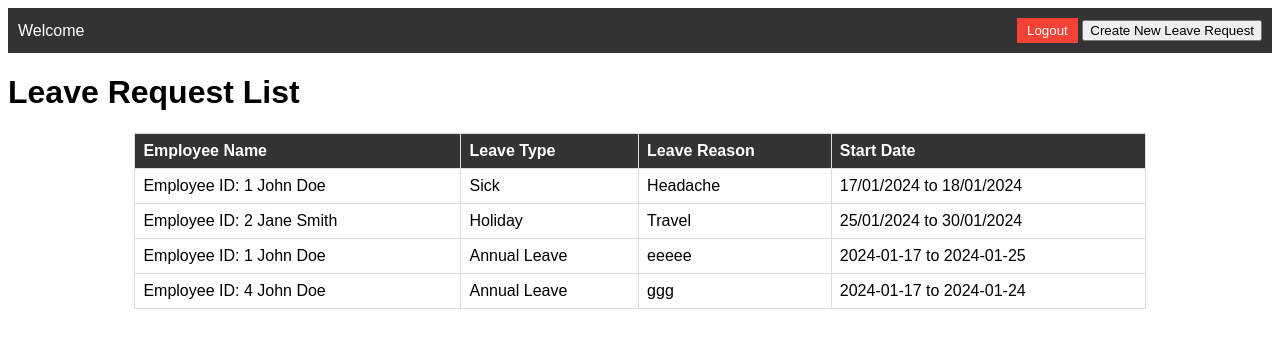
After one commit to gameyp/HRLeaveRequest, a Flask app: page /dashboardLeaveRequest in a window 1280 px wide. The commit adds this page. Shown: the top 348 px of the page. Run offline with Flask 3, Linux system fonts and the light colour scheme; data comes from the database, SQL or seed files in the repository; both versions use the stored data as it was after the commit.

Commit message:
combine page
- remove modifyPage
- modify table in db
- add request controller
- add request model
- add dashboardLeaveRequestPage
- change route inn dashboardPage
- add .gitignore

```diff
--- a/app.py
+++ b/app.py
@@ -2,6 +2,7 @@ from flask import Flask, render_template, request, redirect, url_for
 from flask_sqlalchemy import SQLAlchemy
 from controllers.employeeController import employeeController
 from controllers.userController import userController
+from controllers.requestController import requestController
 
 app = Flask(__name__)
 
@@ -20,7 +21,7 @@ def login():
     if uuu is None:
         return 'Invalid username or password'
     else:
-        return redirect(url_for('dashboard'))
+        return redirect(url_for('dashboardLeaveRequest'))
 
 @app.route('/dashboard')
 def dashboard():
@@ -28,13 +29,48 @@ def dashboard():
     employees = employeeController.get_employees()
     return render_template('dashboardPage.html', user=user, employees=employees)
 
-@app.route('/modifyPage')
-def page3():
-    return 'This is modifyPage'
+@app.route('/dashboardLeaveRequest')
+def dashboardLeaveRequest():
+    employeerequests = requestController.get_request_and_employee_data()
+
+    return render_template('dashboardLeaveRequestPage.html', lstrequests=employeerequests)
 
 @app.route('/requestPage')
 def request_page():
     return render_template('requestPage.html')
 
+# @app.route('/editRequestPage')
+# def editRequestByRequestId():
+#     # Get the query parameters from the request
+#     qstr_requestid = request.args.get('requestID')
+#     employeerequest = requestController.get_request_and_employee_data_by_requestid(qstr_requestid)
+
+#     return render_template('editRequestPage.html', request=employeerequest)
+
+# @app.route('/updateRequest', methods=['POST'])
+# def updateRequest():
+#     requestId = request.form.get('requestId')
+#     startDate = request.form.get('password')
+#     endDate = request.form.get('username')
+#     leaveType = request.form.get('leaveType')
+
+#     requestController.update_request_by_requestid(requestId, startDate, endDate, leaveType)
+
+# @app.route('/deleteRequest', methods=['POST'])
+# def deleteRequest():
+#     requestId = request.form.get('requestId')
+#     requestController.delete_request_by_requestid(requestId)
+
+@app.route('/addRequest', methods=['POST'])
+def addRequest():
+    startDate = request.form.get('startDate')
+    endDate = request.form.get('endDate')
+    leaveType = request.form.get('leaveType')
+    requestReason = request.form.get('requestReason')
+    employeeID = request.form.get('employeeID')
+
+    requestController.create_request(employee_id=employeeID, start_date=startDate, end_date=endDate, leaveType=leaveType, reason= requestReason , status='Approved')
+    return redirect(url_for('dashboardLeaveRequest'))
+
 if __name__ == '__main__':
     app.run(debug=True)
--- a/controllers/employeeController.py
+++ b/controllers/employeeController.py
@@ -8,7 +8,6 @@ class employeeController:
         engine = create_engine('sqlite:///HRLeaveRequest.db', echo=True)
         Session = sessionmaker(bind=engine)
         session = Session()
-
 
         employees = session.query(employee).all()
         return employees
--- /dev/null
+++ b/controllers/requestController.py
@@ -0,0 +1,77 @@
+from sqlalchemy import create_engine
+from sqlalchemy.orm import sessionmaker
+from models.employee import employee
+from models.request import request
+
+class requestController:
+
+    def get_request_and_employee_data():
+        engine = create_engine('sqlite:///HRLeaveRequest.db', echo=True)
+        Session = sessionmaker(bind=engine)
+        session = Session()
+
+        employeereqeuests = session.query(request, employee).join(employee, request.employeeID == employee.employeeID).all()
+        return employeereqeuests
+
+    def get_requests():
+        engine = create_engine('sqlite:///HRLeaveRequest.db', echo=True)
+        Session = sessionmaker(bind=engine)
+        session = Session()
+
+        requests = session.query(request).all()
+        return requests
+
+    def get_request_by_id(id):
+        engine = create_engine('sqlite:///HRLeaveRequest.db', echo=True)
+        Session = sessionmaker(bind=engine)
+        session = Session()
+
+        request = session.query(request).filter_by(id=id).first()
+        return request
+
+    def get_request_by_employee_id(employee_id):
+        engine = create_engine('sqlite:///HRLeaveRequest.db', echo=True)
+        Session = sessionmaker(bind=engine)
+        session = Session()
+
+        request = session.query(request).filter_by(employee_id=employee_id).first()
+        return request
+
+    def get_request_by_status(status):
+        engine = create_engine('sqlite:///HRLeaveRequest.db', echo=True)
+        Session = sessionmaker(bind=engine)
+        session = Session()
+
+        request = session.query(request).filter_by(status=status).all()
+        return request
+
+    def update_request(id, status):
+        engine = create_engine('sqlite:///HRLeaveRequest.db', echo=True)
+        Session = sessionmaker(bind=engine)
+        session = Session()
+
+        request = session.query(request).filter_by(id=id).first()
+        request.status = status
+        session.commit()
+        return request
+
+    def delete_request(id):
+        engine = create_engine('sqlite:///HRLeaveRequest.db', echo=True)
+        Session = sessionmaker(bind=engine)
+        session = Session()
+
+        request = session.query(request).filter_by(id=id).first()
+        session.delete(request)
+        session.commit()
+        return request
+
+    def create_request(employee_id, start_date, end_date, leaveType, reason, status):
+        engine = create_engine('sqlite:///HRLeaveRequest.db', echo=True)
+        Session = sessionmaker(bind=engine)
+        session = Session()
+
+# request = R÷equest('1', '2022-01-01', 'Vacation', 'Pending', 'Annual', '2022-02-01', '2022-02-07', '123')
+        new_request = request(requestReason=reason, startLeaveDate=start_date, endLeaveDate=end_date, leaveType=leaveType, employeeID=employee_id,requestStatus=status)
+        session.add(new_request)
+        session.commit()
+        return new_request
--- a/controllers/userController.py
+++ b/controllers/userController.py
@@ -9,7 +9,6 @@ class userController:
             engine = create_engine('sqlite:///HRLeaveRequest.db', echo=True)
             Session = sessionmaker(bind=engine)
             session = Session()
-
 
             users = session.query(user).all()
             return users
--- /dev/null
+++ b/templates/dashboardLeaveRequestPage.html
@@ -0,0 +1,99 @@
+<!-- FILEPATH: /templates/dashboardLeaveRequestPage.html -->
+
+<!DOCTYPE html>
+<html>
+
+<head>
+    <title>Leave Request List</title>
+    <style>
+        body {
+            font-family: Arial, sans-serif;
+        }
+        nav {
+            background-color: #333;
+            color: white;
+            padding: 10px;
+            display: flex;
+            justify-content: space-between;
+            align-items: center;
+        }
+        .logout-btn {
+            background-color: #f44336;
+            color: white;
+            padding: 5px 10px;
+            border: none;
+            cursor: pointer;
+        }
+        table {
+            border-collapse: collapse;
+            width: 80%;
+            margin: 20px auto;
+        }
+        th, td {
+            border: 1px solid #ddd;
+            padding: 8px;
+            text-align: left;
+        }
+        th {
+            background-color: #333;
+            color: white;
+        }
+    </style>
+</head>
+
+<body>
+
+    <nav>
+        <div>
+            <span>Welcome</span>
+        </div>
+        <div>
+            <button class="logout-btn" onclick="logout()">Logout</button>
+            <button class="request-btn" onclick="window.location.href='/requestPage'">Create New Leave Request</button>
+            <!-- <button class="request-btn" onclick="goToRequest()">Request Leave</button> -->
+        </div>
+    </nav>
+    <h1>Leave Request List</h1>
+    <table>
+        <thead>
+            <tr>
+                <th>Employee Name</th>
+                <th>Leave Type</th>
+                <th>Leave Reason</th>
+                <th>Start Date</th>
+                <!-- <th>Status</th> -->
+                <!-- <th>Action</th> -->
+            </tr>
+        </thead>
+        <tbody>
+            {% for item in lstrequests %}
+            <tr>
+                <td>{{ "Employee ID: " + item.request.employeeID.__str__() + " " + item.employee.firstname + " " +
+                    item.employee.lastname }}</td>
+                <td>{{ item.request.leaveType }}</td>
+                <td>{{ item.request.requestReason }}</td>
+                <td>{{ item.request.startLeaveDate + " to " + item.request.endLeaveDate }}</td>
+                <!-- <td>{{ item.request.requestStatus }}</td> -->
+                <!-- <td>
+                    <button href="/editRequestPage/requestID={{ item.request.requestID }}">Edit</button>
+                    <button onclick="myFunction()">Delete</button>
+                </td> -->
+            </tr>
+            {% endfor %}
+        </tbody>
+    </table>
+    <script>
+        function logout() {
+            // Redirect to the login page with a GET request
+            window.location.href = "/login";
+        }
+
+        function goToRequest() {
+            // Redirect to the request page with a GET request
+            // window.location.href = "/requestPage";
+            window.location.href = "/dashboardLeaveRequest";
+        }
+    </script>
+</body>
+
+</html>
```
Also changed, not shown: models/request.py (added, +38 -0 lines), templates/editRequestPage.html (added, +31 -0 lines), templates/requestPage.html (+29 -9 lines), HRLeaveRequest.db, models/user.py (line endings or trailing spaces), templates/modifyPage.html (deleted), 1 other file.
